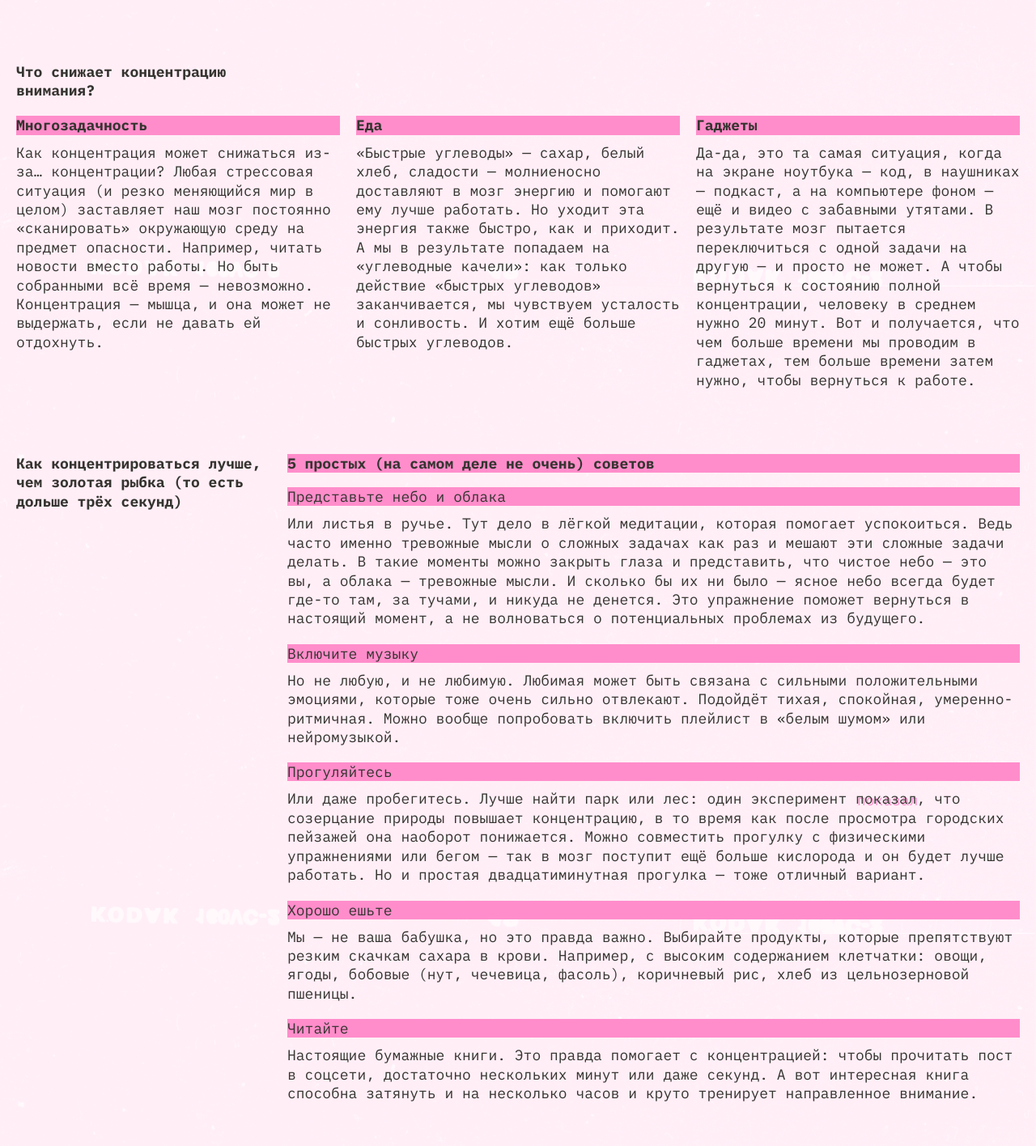
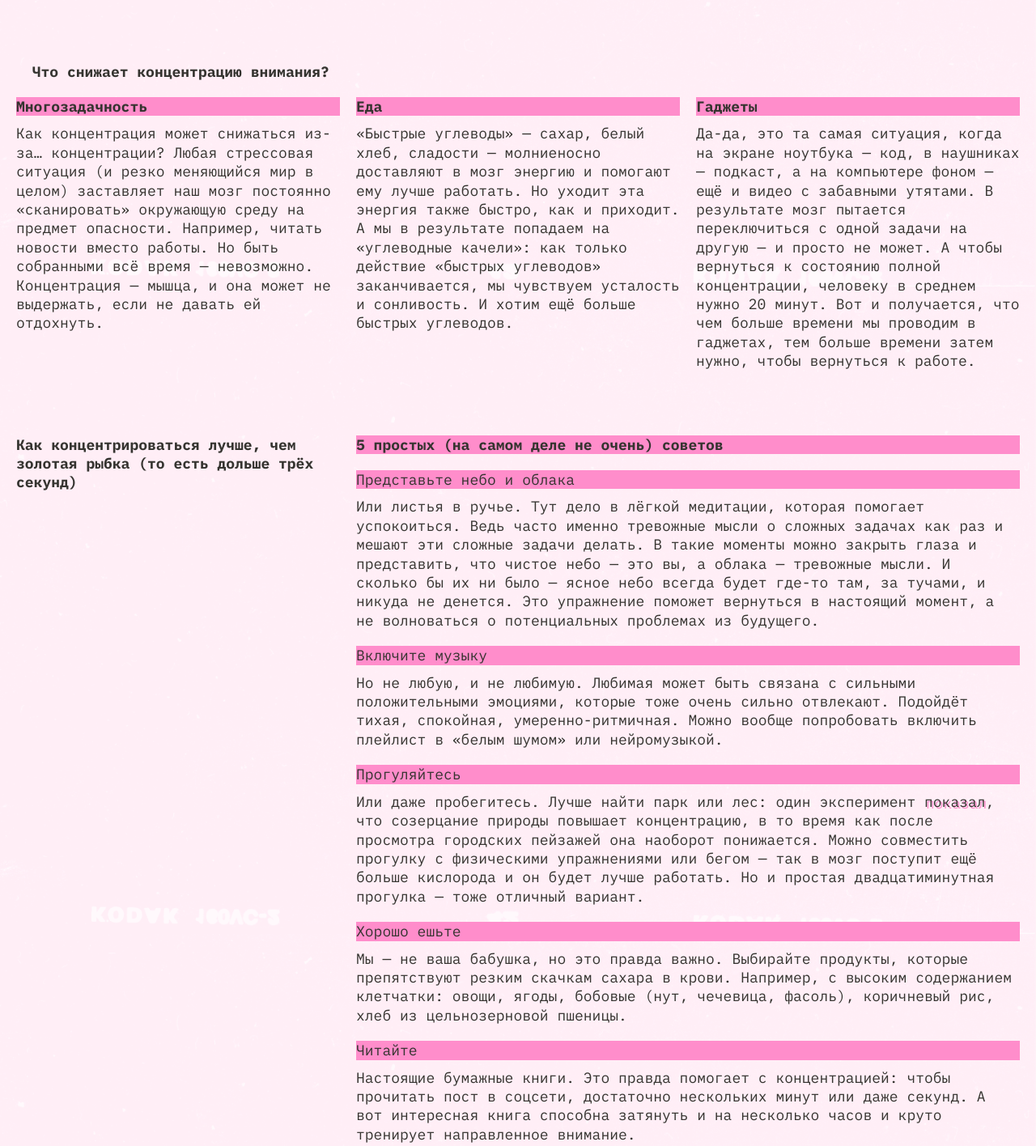
Before and after one commit to VK1036/slozhno-sosredotochitsya, a website: page src/index.html in a window 1280 px wide. Shown: the part 1246-2662 px from the top of the page at 81% size. Drawn offline with Linux system fonts and the light colour scheme.

Commit message:
работа над ошибками 3

```diff
--- a/package.json
+++ b/package.json
@@ -14,7 +14,7 @@
     "build": "gulp build",
     "dev": "gulp",
     "fixAndBuild": "npm run fixAll && npm run build",
-    "lintfixAndPush": "npm run fixAll && git add . && git commit -m 'до редактирования верстки' && git push origin main"
+    "lintfixAndPush": "npm run fixAll && git add . && git commit -m 'работа над ошибками 3' && git push origin main"
   },
   "author": "",
   "license": "ISC",
--- a/src/index.html
+++ b/src/index.html
@@ -52,11 +52,11 @@
         Или почему нам так сложно сконцентрироваться, особенно когда очень надо
       </p>
     </header>
-    <main class="content__section">
-      <section class="basis">
-        <h2 class="heading basis__title">Почему сосредоточиться так сложно</h2>
-        <div class="content basis__content">
-          <article class="basis__content_element">
+    <main class="all__content">
+      <section class="content__section section-basis">
+        <h2 class="heading">Почему сосредоточиться так сложно</h2>
+        <div class="content">
+          <article class="card">
             <h3 class="content__title">Многозадачность</h3>
             <p class="content__text">
               Особенно сложно сосредоточиться, когда задач много и все они —
@@ -90,11 +90,9 @@
           </article>
         </div>
       </section>
-      <section class="reasons">
-        <h2 class="heading reasons__title">
-          Что снижает концентрацию внимания?
-        </h2>
-        <div class="content reasons__content">
+      <section class="content__section section-reasons">
+        <h2 class="heading">Что снижает концентрацию внимания?</h2>
+        <div class="content">
           <article class="reasons__block">
             <h3 class="content__title">Многозадачность</h3>
             <p class="content__text">
@@ -131,8 +129,8 @@
           </article>
         </div>
       </section>
-      <section class="advice">
-        <h2 class="heading advice__head_title">
+      <section class="content__section section-advice">
+        <h2 class="heading">
           Как концентрироваться лучше, чем золотая рыбка (то есть дольше трёх
           секунд)
         </h2>
@@ -141,8 +139,8 @@
             5 простых (на самом деле не очень) советов
           </h3>
           <ul>
-            <li class="advice__content_element">
-              <h4 class="advice__title">Представьте небо и облака</h4>
+            <li class="card advice-card">
+              <h4 class="content__title">Представьте небо и облака</h4>
               <p class="content__text">
                 Или листья в ручье. Тут дело в лёгкой медитации, которая
                 помогает успокоиться. Ведь часто именно тревожные мысли о
@@ -154,8 +152,8 @@
                 не волноваться о потенциальных проблемах из будущего.
               </p>
             </li>
-            <li class="advice__content_element">
-              <h4 class="advice__title">Включите музыку</h4>
+            <li class="card advice-card">
+              <h4 class="content__title">Включите музыку</h4>
               <p class="content__text">
                 Но не любую, и не любимую. Любимая может быть связана с сильными
                 положительными эмоциями, которые тоже очень сильно отвлекают.
@@ -163,8 +161,8 @@
                 попробовать включить плейлист в «белым шумом» или нейромузыкой.
               </p>
             </li>
-            <li class="advice__content_element">
-              <h4 class="advice__title">Прогуляйтесь</h4>
+            <li class="card advice-card">
+              <h4 class="content__title">Прогуляйтесь</h4>
               <p class="content__text">
                 Или даже пробегитесь. Лучше найти парк или лес: один эксперимент
                 <a
@@ -180,8 +178,8 @@
                 вариант.
               </p>
             </li>
-            <li class="advice__content_element">
-              <h4 class="advice__title">Хорошо ешьте</h4>
+            <li class="card advice-card">
+              <h4 class="content__title">Хорошо ешьте</h4>
               <p class="content__text">
                 Мы — не ваша бабушка, но это правда важно. Выбирайте продукты,
                 которые препятствуют резким скачкам сахара в крови. Например, с
@@ -190,8 +188,8 @@
                 пшеницы.
               </p>
             </li>
-            <li class="advice__content_element">
-              <h4 class="advice__title">Читайте</h4>
+            <li class="card advice-card">
+              <h4 class="content__title">Читайте</h4>
               <p class="content__text">
                 Настоящие бумажные книги. Это правда помогает с концентрацией:
                 чтобы прочитать пост в соцсети, достаточно нескольких минут или
--- a/src/styles/light.css
+++ b/src/styles/light.css
@@ -15,11 +15,12 @@
   --main-font: 'IBM Plex mono';
   --main-text-color: #353430;
   --bg-color: #fff1f7;
+  --button-color: #353430;
   --accent-color: #ff8dcb;
   --accent-text-color: #353430;
   --active-color: #353430;
-  --focus-color: #ff0070;
-  --hover-color: rgb(255 0 112 / 1);
+  --focus-color: #353430;
+  --hover-color: rgb(50 49 45 / 0.4);
   --angle-color: #353430;
   --link-color: #353430;
   --heading-text-color: #353430;
@@ -39,11 +40,12 @@
     --main-font: 'IBM Plex mono';
     --main-text-color: #353430;
     --bg-color: #fff1f7;
+    --button-color: #353430;
     --accent-color: #ff8dcb;
     --accent-text-color: #353430;
     --active-color: #353430;
-    --focus-color: #ff0070;
-    --hover-color: rgb(255 0 112 / 1);
+    --focus-color: #353430;
+    --hover-color: rgb(50 49 45 / 0.4);
     --link-color: #353430;
     --angle-color: #353430;
     --heading-text-color: #353430;
@@ -61,148 +63,3 @@
     display: none;
   }
 }
-
-/* .page {
-  color: var(--main-text-color, #353430);
-  background-color: var(--bg-color, #FFF1F7);
-  font-family: var(--main-font, 'IBM Plex mono');
-  background-image: url(../images/cover-image-light.png);
-}
-
-.button {
-  color: var(--main-text-color, #353430);
-}
-
-.header__theme-menu-button:hover {
-  border-block-end: 1px solid var(--main-text-color, #353430);
-  /* outline-offset: -1px;
-}
-
-.header__theme-menu-button_active {
-  outline: 1px solid var(--main-text-color, #353430);
-  outline-offset: -1px;
-  pointer-events: none;
-}
-
-.title {
-  line-height: 95.7px;
-  color: var(--head-text-color, #FFC2E6);
-  text-shadow: 4px 4px 0 var(--accent-text-color, #FF8DCB);
-}
-
-.decorated-zone::before {
-  border-inline-end: 1px solid var(--main-text-color, #353430);
-  border-block-start: 1px solid var(--main-text-color, #353430);
-}
-
-.decorated-zone::after {
-  border-inline-start: 1px solid var(--main-text-color, #353430);
-  border-block-end: 1px solid var(--main-text-color, #353430);
-}
-
-.header__description {
-  color: var(--main-text-color, #353430);
-  background-color: var(bg-color, #FFF1F7);
-}
-
-.heading {
-  color: var(--main-text-color, #353430);
-}
-
-.content__title {
-  color: var(--main-text-color, #353430);
-  background-color: var(--accent-color, #ff8dcb);
-}
-
-.content__text a {
-  color: inherit;
-  text-decoration: none;
-  text-shadow: 2px 2px var(--accent-color, #ff8dcb);
-}
-
-a:hover{
-  border-block-end: 1px solid var(--main-text-color, #353430);
-}
-
-a:focus-visible {
-  outline: 1px solid var(--main-text-color, #353430);
-  outline-offset: -1px;
-}
-
-.advice__title {
-  color: var(--main-text-color, #353430);
-  background-color: var(--accent-color, #FF8DCB);
-} */
-
-/* .page {
-    color: var(--main-text-color, #353430);
-    background-color: var(--bg-color, #FFF1F7);
-    font-family: var(--main-font, 'IBM Plex mono');
-    background-image: url(../images/cover-image-light.png);
-  }
-
-  .button {
-    color: var(--main-text-color, #353430);
-  }
-
-  .header__theme-menu-button:hover {
-    border-block-end: 1px solid var(--main-text-color, #353430);
-    /* outline-offset: -1px;
-  }
-
-  .header__theme-menu-button_active {
-    outline: 1px solid var(--main-text-color, #353430);
-    outline-offset: -1px;
-    pointer-events: none;
-  }
-
-  .title {
-    line-height: 95.7px;
-    color: var(--head-text-color, #FFC2E6);
-    text-shadow: 4px 4px 0 var(--accent-text-color, #FF8DCB);
-  }
-
-  .decorated-zone::before {
-    border-inline-end: 1px solid var(--main-text-color, #353430);
-    border-block-start: 1px solid var(--main-text-color, #353430);
-  }
-
-  .decorated-zone::after {
-    border-inline-start: 1px solid var(--main-text-color, #353430);
-    border-block-end: 1px solid var(--main-text-color, #353430);
-  }
-
-  /* .header__description {
-    color: var(--main-text-color, #353430);
-    background-color: var(bg-color, #FFF1F7);
-  }
-
-  .heading {
-    color: var(--main-text-color, #353430);
-  }
-
-  .content__title {
-    color: var(--main-text-color, #353430);
-    background-color: var(--accent-color, #ff8dcb);
-  }
-
-  .content__text a {
-    color: inherit;
-    text-decoration: none;
-    text-shadow: 2px 2px var(--accent-color, #ff8dcb);
-  }
-
-  a:hover{
-    border-block-end: 1px solid var(--main-text-color, #353430);
-  }
-
-  a:focus-visible {
-    outline: 1px solid var(--main-text-color, #353430);
-    outline-offset: -1px;
-  }
-
-  .advice__title {
-    color: var(--main-text-color, #353430);
-    background-color: var(--accent-color, #FF8DCB);
-  }
-} */
--- a/src/styles/style.css
+++ b/src/styles/style.css
@@ -44,27 +44,8 @@
   filter: blur(2px); /* размытие границ у круга */
 }
 
-/* .header_rec {
-  position: absolute;
-  right: 15px;
-  top: 11px;
-  font-size: var(--main-text-size, 18px);
-  font-family: var(--main-font, 'IBM Plex mono', monospace);
-  color: var(--accent-color, #ff0070);
-}
-
-.header_rec::after {
-  display: inline-block;
-  content: '';
-  inline-size: 15px;
-  block-size: 15px;
-  background-color: var(--accent-color, #ff0070);
-  border-radius: 50%;
-  filter: blur(2px);
-} */
-
 button {
-  color: var(--accent-color, #ff0070);
+  color: var(--button-color, #ff0070);
 }
 
 .header__theme-menu-button {
@@ -72,7 +53,7 @@ button {
 }
 
 .header__theme-menu-button:hover {
-  outline: 1px solid var(--hover-color, rgb(50 49 45 / 0.4));
+  outline: 1px solid var(--hover-color, rgb(255 0 112 / 0.4));
   outline-offset: -1px;
   cursor: pointer;
 }
@@ -84,11 +65,11 @@ button {
 }
 
 .header__theme-menu-button:focus {
-  border-block-end: 1px solid var(--focus-color, #353430);
+  border-block-end: 1px solid var(--focus-color, #ff0070);
 }
 
 .header__theme-menu-button:focus-visible {
-  border-block-end: 1px solid var(--focus-color, #353430);
+  border-block-end: 1px solid var(--focus-color, #ff0070);
   outline: none;
 }
 
@@ -166,7 +147,7 @@ button {
   padding-block-end: 20px;
 }
 
-.content__section {
+.all__content {
   padding-inline-start: 10px;
   padding-inline-end: 10px;
 }
@@ -190,7 +171,11 @@ button {
   line-height: 23.4px;
 }
 
-.basis__content_element:not(:last-of-type) {
+.content__text:not(:last-of-type) {
+  margin-block-end: 10px;
+}
+
+.card:not(:last-of-type) {
   margin-block-end: 20px;
 }
 
@@ -218,21 +203,13 @@ a:focus-visible {
   margin-block-end: 20px;
 }
 
-.advice .content__title {
-  margin-block-end: 18px;
+.advice__content .content__title {
+  margin-block-end: 20px;
 }
 
-.advice__title {
-  padding: 0;
+.advice-card .content__title {
+  font-weight: normal;
   margin-block-end: 10px;
-  font-size: var(--main-text-size, 18px);
-  font-weight: 400;
-  color: var(--accent-text-color, #000028);
-  background-color: var(--accent-color, #ff0070);
-}
-
-.advice__content_element:not(:last-of-type) {
-  margin-block-end: 20px;
 }
 
 .content__images {
@@ -254,6 +231,10 @@ a:focus-visible {
   block-size: 100vh;
   min-height: 667px;
   margin-block-start: 42px;
+  margin-block-end: 0;
+}
+
+.footer .title {
   margin-block-end: 0;
 }
 
@@ -309,7 +290,7 @@ a:focus-visible {
     padding-block-end: 0;
   }
 
-  .content__section {
+  .all__content {
     padding-inline-start: 20px;
     padding-inline-end: 20px;
   }
@@ -318,48 +299,29 @@ a:focus-visible {
     margin-block-end: 80px;
   }
 
-  .basis {
+  .content__section {
     display: grid;
     grid-template-columns: 1fr 2fr;
     gap: 20px;
-    grid-template-areas: 'heading content';
+    /* grid-template-areas: 'heading content'; */
   }
 
-  .basis__title {
-    grid-area: heading;
+  .content__section .heading {
+    /* grid-area: heading; */
     align-self: first baseline;
   }
 
-  .basis__content {
-    grid-area: content;
+  .section-reasons {
+    grid-template-columns: repeat(3, 1fr);
+    grid-template-rows: 1fr min-content;
   }
 
-  .reasons {
-    display: grid;
-    /* grid-template-rows: 70px 1fr; */
-    gap: 20px;
+  .section-reasons .heading {
+    grid-column: span 1;
   }
 
-  .reasons__title {
-    max-inline-size: 236px;
-    justify-self: first baseline;
-    margin: 0;
-  }
-
-  .advice {
-    display: grid;
-    grid-template-columns: 1fr 2fr;
-    gap: 20px;
-    grid-template-areas: 'heading content';
-  }
-
-  .advice__head_title {
-    grid-area: heading;
-    align-self: first baseline;
-  }
-
-  .advice__content {
-    grid-area: content;
+  .section-reasons .content {
+    grid-column: span 3;
   }
 
   .content__images {
@@ -433,30 +395,27 @@ a:focus-visible {
     margin: 51px 0 0;
   }
 
-  .heading {
-    padding-block-end: 20px;
+  .content__section {
+    gap: 10px;
   }
 
-  .basis {
-    grid-template-columns: 314px 1fr;
+  .heading {
+    padding-block-end: 10px;
   }
 
-  .reasons {
-    display: inline-block;
+  .section-reasons {
+    grid-template-columns: repeat(3, 1fr);
+    grid-template-rows: 1fr min-content;
   }
 
-  .reasons__title {
-    max-inline-size: 315px;
+  .section-reasons .heading {
+    grid-column: span 1;
   }
 
-  .reasons__content {
+  .section-reasons .content {
     display: grid;
     grid-template-columns: repeat(3, 1fr);
     gap: 20px;
-  }
-
-  .advice {
-    grid-template-columns: 315px 1fr;
   }
 
   .picture {
--- a/src/styles/variables.css
+++ b/src/styles/variables.css
@@ -7,11 +7,12 @@
   --main-font: 'IBM Plex mono';
   --main-text-color: #f1b2ce;
   --bg-color: #000028;
+  --button-color: #ff0070;
   --accent-color: #ff0070;
   --accent-text-color: #000028;
   --active-color: #ff0070;
-  --focus-color: #353430;
-  --hover-color: rgb(50 49 45 / 0.4);
+  --focus-color: #ff0070;
+  --hover-color: rgb(255 0 112 / 0.4);
   --angle-color: #ff0070;
   --link-color: #f1b2ce;
   --heading-text-color: #ff0070;
```
Also changed, not shown: src/styles/dark.css (+3 -42 lines).
